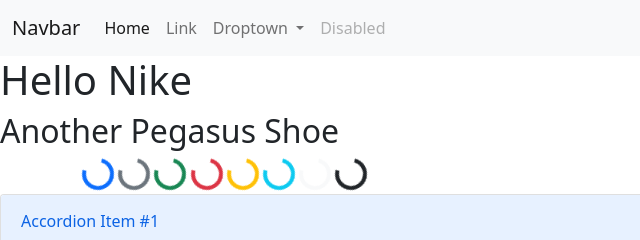
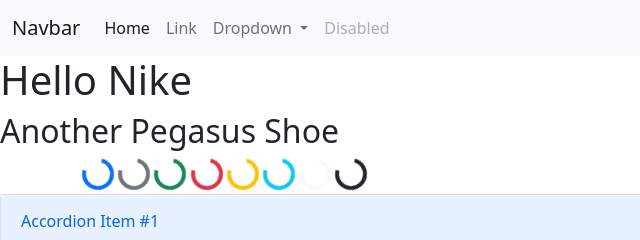
Before and after one commit to jhankarpHero/honda-crb, a plain HTML site: page index.html in a window 1280 px wide. Shown: the top 240 px of the page, 0-640 px from the left. Drawn offline with nearby package versions, Linux system fonts and the light colour scheme.

Commit message:
back from town

```diff
--- a/index.html
+++ b/index.html
@@ -32,7 +32,7 @@
                         <li class="nav-item dropdown">
                             <a class="nav-link dropdown-toggle" href="#" id="navbarDropdown" role="button"
                                 data-bs-toggle="dropdown" aria-expanded="false">
-                                Droptown
+                                Dropdown
                             </a>
                             <ul class="dropdown-menu" aria-labelledby="navbarDropdown">
                                 <li><a class="dropdown-item" href="#">Action</a></li>
```
